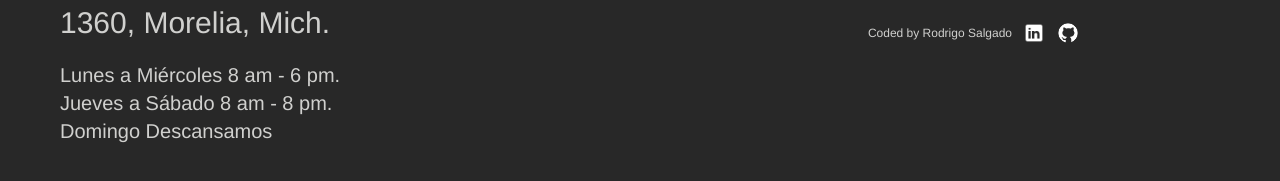
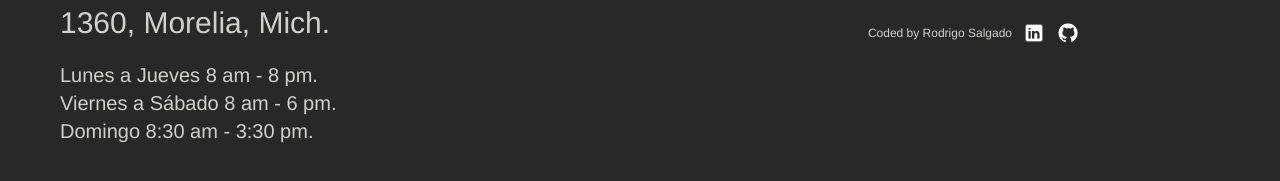
Before and after one commit to Saturno-0/Arguende, a React (Vite) app: page / in a window 1280 px wide. Shown: the part 3923-4104 px from the top of the page. Built offline with nearby package versions, Linux system fonts and the light colour scheme; a web font is replaced by a local one.

Commit message:
fix: update operating hours in Footer component

```diff
--- a/src/Footer.jsx
+++ b/src/Footer.jsx
@@ -40,9 +40,9 @@ function Footer() {
                         <p>Blvd. García de León 1360, Morelia, Mich.</p>
                     </div>
                     <div className="text-lg md:text-xl md:pb-20 md:pt-5 w-9/11">
-                        <p>Lunes a Miércoles 8 am - 6 pm. </p>
-                        <p>Jueves a Sábado 8 am - 8 pm. </p>
-                        <p>Domingo Descansamos  </p>
+                        <p>Lunes a Jueves 8 am - 8 pm. </p>
+                        <p>Viernes a Sábado 8 am - 6 pm. </p>
+                        <p>Domingo 8:30 am - 3:30 pm. </p>
 
                     </div>
                 </div>
```
